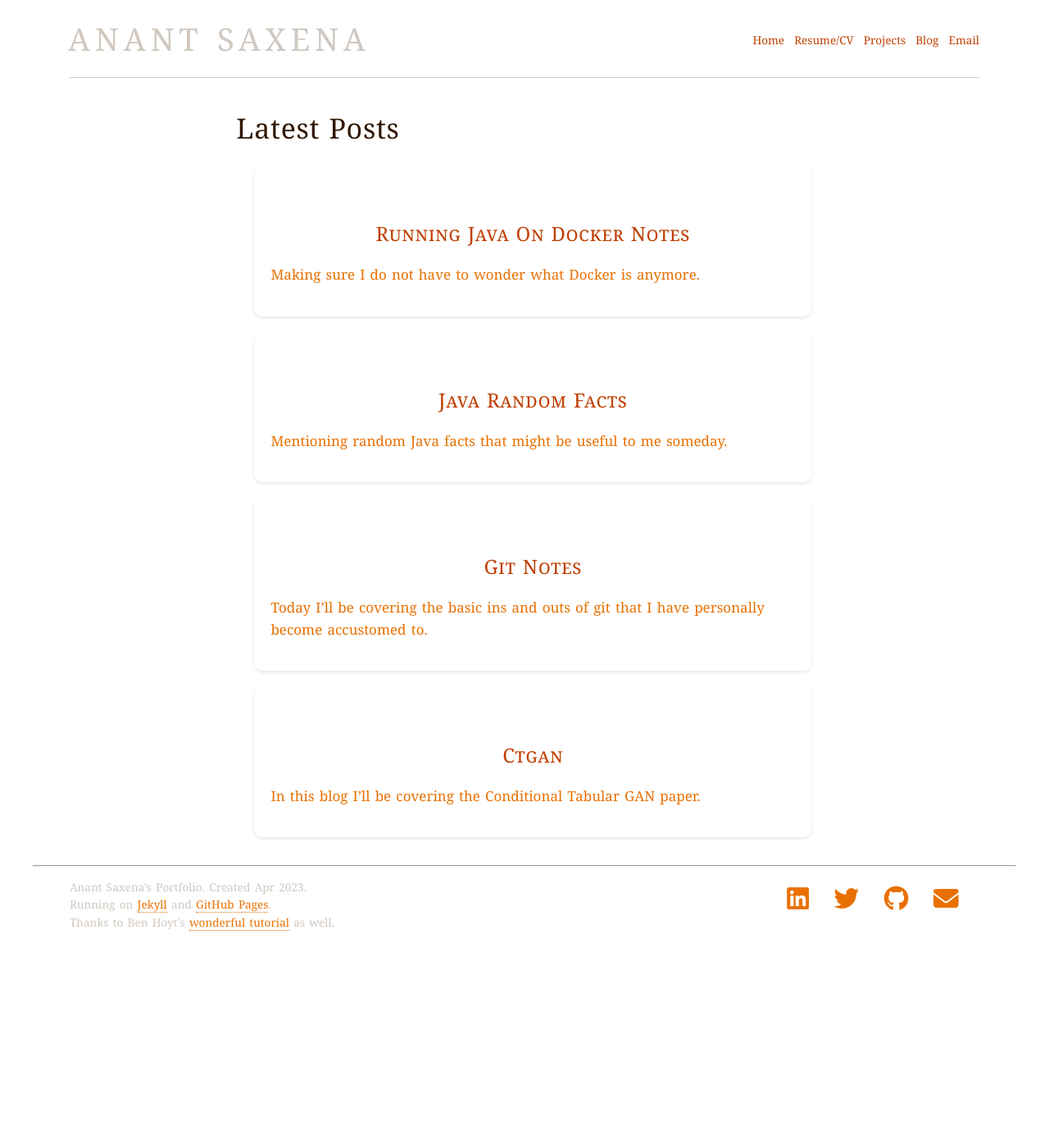
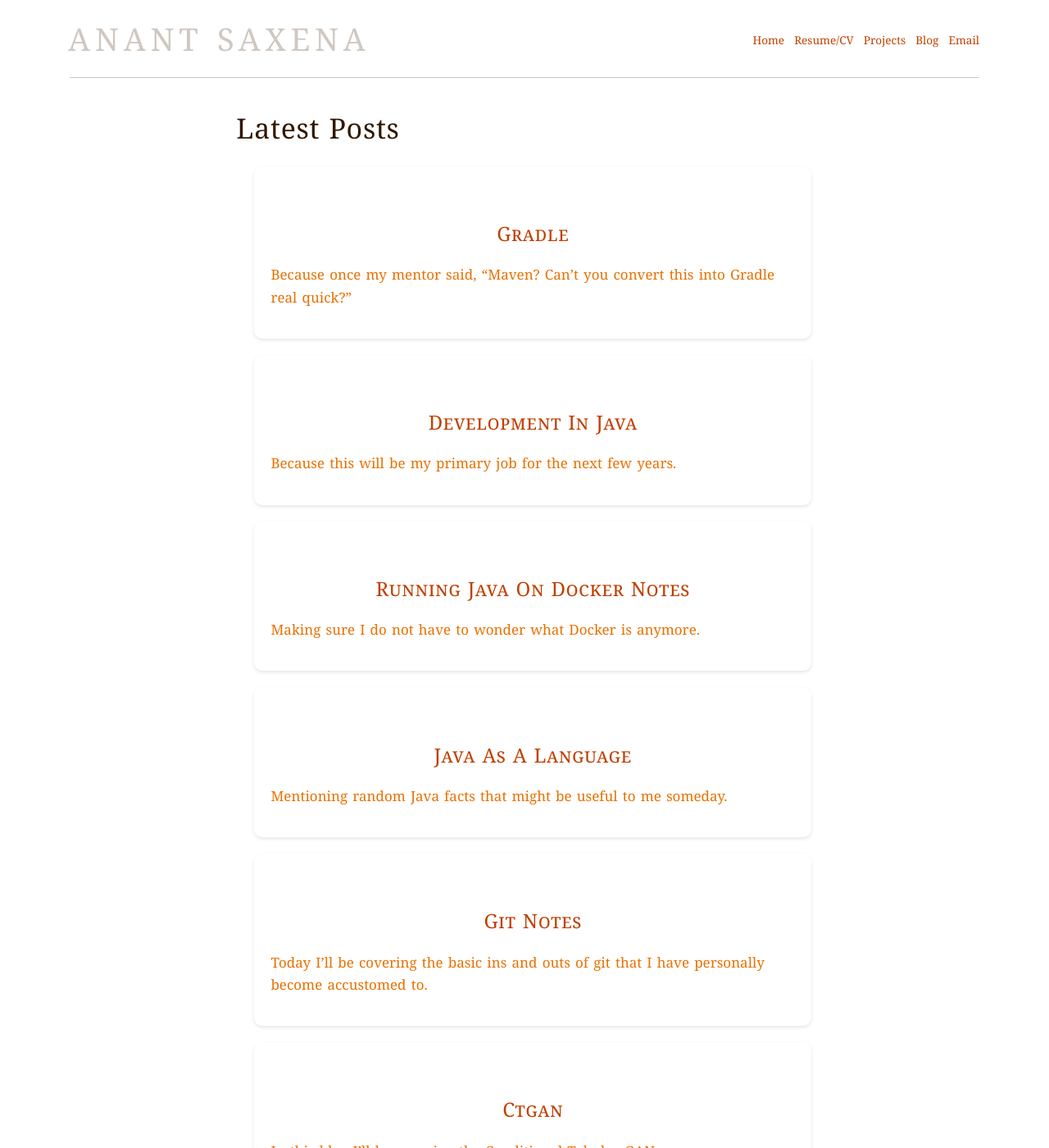
Before and after one commit to loud-mouth/loud-mouth.github.io, a Jekyll site: the page built from blog/index.markdown, in a window 1280 px wide and 1400 px high. Shown: the whole window at 82% size. Built offline with Jekyll 4.4.1, drawn with Linux system fonts in a browser that asks for light colours; nearby versions of some CDN libraries; some of the changed lines change nothing that is shown.

Commit message:
Blog Updates 22/05/23

````diff
--- /dev/null
+++ b/_posts/2023-05-15-Java-As-A-Language.markdown
@@ -0,0 +1,130 @@
+---
+layout: post
+author: Anant
+---
+
+Mentioning random Java facts that might be useful to me someday.
+
+## Primary Focus on my study of Java these next 2 months:
+<ol>
+<li>Learn basic Java functionalities from Head First Java.</li>
+<li>Learn good Java programming practices from Effective java book.</li>
+<li>Learn about the latest version of Java and what are the new things introduced.</li>
+<li>Learn the internal workings of the Java language as a whole, advantages/disadvantages compared to other languages.</li>
+</ol>
+
+### Java primitive types
+For integers : byte(8), short(16). int(32), long(64).
+For floating points : float(32), double(64).
+`char`s are 16 bits (from \u0000 -> \uffff).
+`boolean`s are 1 bit ofcourse.
+
+`String` are immutable and not a primitive data types.
+Default values for everything are 0 except for String which has value `null`.
+
+`0b` starts a binary literal. `0x` starts a hexadecimal literal. Underscores can be added anywhere in numerical literals to make it more readable. (`1_000_000_000`)
+
+### Following are the different types of keywords in java—
+
+Access modifiers − private, protected, public.
+Class, method, variable modifiers− abstract, class, extends, final, implements, interface, native, new, static, strictfp, synchronized, transient, volatile.
+Flow control− break, case, continue, default, do, else, for, if, instanceof, return, switch, while.
+Package control− import, package.
+Primitive types− boolean, byte, char, double, float, int, long, short.
+Error handling− assert, catch, finally, throw, throws, try.
+Enumeration− enum.
+Others− super, this, void.
+Unused− const, goto.
+
+### Java Compiler vs Java Virtual Machine
+The compiler converts the source code into Java Bytecode, it catches a lot of the errors beforehand for example those that violate its strongly typed rule. It however, cannot catch ClassCastExceptions
+
+### Java array declarations
+When declaring
+```
+Dog[] pets = new Dog[7];
+```
+We are actually creating 7 dog object pointers, not the objects themselves. We still need to execute
+```
+Dog[i] = new Dog();
+```
+to complete the creations of 7 dog objects.
+
+### Java passes everything by value. EVERYTHING.
+But for objects (reference types), value means the address value that the pointer stores.
+
+### Random Facts
+<ul>
+    <li>
+        You CANNOT use integers in boolean tests. while (x) where x is an integer is not allowed.
+    </li>
+    <li>
+        Math.random() outputs values in the range [0, 1).
+    </li>
+    <li>
+        & and | operator can be specially used for bit checking. Also, & and | do not cause short circuiting, i.e., not checking both sides of the expression, unlike && and || operators.
+    </li>
+    <li>
+        Say an object of the Animal class refers to an instance of Animal's subclass Dog. If both the classes have the same function defined, say speak(), then in Java the Dog class's speak() method will be called. In C++, by default the animal's speak() will be called, unless that has been declared virtual.
+    </li>
+    <li>
+        The rules of overriding a method state that: The subclass method must use the same parameters and the return type should be same as the original return type or a subclass of the original type since the subclass object returned is guaranteed to have all the data and methods of the original or superclass. The method in the subclass must not be less accessible, a.k.a, private when the original method is public.
+    </li>
+    <li>
+        To declare a class <code>abstract</code> is to tell the compiler that no objects must be instantiated with this class. However, reference types can be made and functions may be written with them to simplify code writing for its subclasses.
+        For example
+        {% include codeblocks.html content="abstract public class Animal{}
+
+public class Cat extends Animal {}
+
+public class Dog extends Animal {}
+
+// this function will work for both Cat and Dog objects
+public String speak(Animal animal)
+    animal.speak();
+}" language="java"%}
+
+    Also, an abstract method has no body. Abstract methods means the class in which they're declared must also be abstract. Therefore, if you try to create a concrete (non-abstract) subclass of an abstract class, you WILL BE FORCED to override the abstract method. Otherwise, there's just no way. Neat-o.
+    </li>
+<li>
+    Default Java annotation <code>@Override</code> can be used when overriding, although it's not mandatory.
+</li>
+<li>
+    All classes that don't explicitly extend a class, implicitly extend the class <code>Object</code>.
+    Objects of class <code>Object</code> are primarily used to write methods that will work on every class and also for thread synchronization.
+</li>
+</ul>
+
+
+### The 2 categories of data-types in Java
+ primitives and objects (also known as reference types). Here are the key differences between them:
+
+Declaration and Initialization:
+
+Primitives: Primitive types are declared and initialized directly. For example, int x = 5; initializes the int primitive variable x with the value 5.
+Objects: Objects are declared using a class or interface name and initialized using the new keyword. For example, String str = new String("Hello"); creates a new String object and assigns it to the str reference variable.
+
+Memory Allocation:
+
+Primitives: Primitives are allocated on the stack memory and directly store the actual value.
+Objects: Objects are allocated on the heap memory, and a reference (address) to the object is stored in the variable. The actual object resides on the heap.
+
+Default Values:
+
+Primitives: Primitives have default values if not explicitly initialized. For example, int defaults to 0, boolean defaults to false, and so on.
+Objects: Object references that are not explicitly initialized will have a default value of null.
+Behavior and Methods:
+
+Primitives: Primitives represent simple values and have no behavior or methods associated with them.
+Objects: Objects have behavior associated with them through methods defined in their class. They can have methods to manipulate the object's data and perform various operations.
+
+Wrapper Classes:
+
+Primitives: Primitives have corresponding wrapper classes (e.g., int has Integer, double has Double) that provide utility methods and allow primitives to be used in object-oriented contexts.
+Objects: Objects can be instantiated from classes and can be directly used in object-oriented contexts.
+
+Equality Comparison:
+
+Primitives: Primitives are compared using the == operator, which compares their values.
+Objects: Objects are compared using the equals() method, which compares their content or reference equality.
+It's important to note that Java 5 introduced the concept of autoboxing and unboxing, which allows automatic conversion between primitives and their corresponding wrapper classes, making the usage more convenient in some cases.
--- a/_posts/2023-05-15-Java-Random-Facts.markdown
+++ /dev/null
@@ -1,53 +0,0 @@
----
-layout: post
-author: Anant
----
-
-Mentioning random Java facts that might be useful to me someday.
-
-## Primary Focus on my study of Java these next 2 months:
-<ol>
-<li>Learn basic Java functionalities from Head First Java.</li>
-<li>Learn good Java programming practices from Effective java book.</li>
-<li>Learn about the latest version of Java and what are the new things introduced.</li>
-<li>Learn the internal workings of the Java language as a whole, advantages/disadvantages compared to other languages.</li>
-</ol>
-
-### Java primitive types
-For integers : byte(8), short(16). int(32), long(64).
-For floating points : float(32), double(64).
-`char`s are 16 bits (from \u0000 -> \uffff).
-`boolean`s are 1 bit ofcourse.
-
-`String` are immutable and not a primitive data types.
-Default values for everything are 0 except for String which has value `null`.
-
-`0b` starts a binary literal. `0x` starts a hexadecimal literal. Underscores can be added anywhere in numerical literals to make it more readable. (`1_000_000_000`)
-
-### Following are the different types of keywords in java—
-
-Access modifiers − private, protected, public.
-Class, method, variable modifiers− abstract, class, extends, final, implements, interface, native, new, static, strictfp, synchronized, transient, volatile.
-Flow control− break, case, continue, default, do, else, for, if, instanceof, return, switch, while.
-Package control− import, package.
-Primitive types− boolean, byte, char, double, float, int, long, short.
-Error handling− assert, catch, finally, throw, throws, try.
-Enumeration− enum.
-Others− super, this, void.
-Unused− const, goto.
-
-### Java Compiler vs Java Virtual Machine
-The compiler converts the source code into Java Bytecode, it catches a lot of the errors beforehand for example those that violate its strongly typed rule. It however, cannot catch ClassCastExceptions
-
-### Random Facts
-<ul>
-    <li>
-        You CANNOT use integers in boolean tests. while (x) where x is an integer is not allowed.
-    </li>
-    <li>
-        Math.random() outputs values in the range [0, 1).
-    </li>
-    <li>
-        Say an object of the Animal class refers to an instance of Animal's subclass Dog. If both the classes have the same function defined, say speak(), then in Java the Dog class's speak() method will be called. In C++, by default
-    </li>
-</ul>
--- a/_posts/2023-05-16-Running-Java-on-Docker-Notes.markdown
+++ b/_posts/2023-05-16-Running-Java-on-Docker-Notes.markdown
@@ -133,7 +133,3 @@ If you are only using a few dependencies, then using Guavas may be the better op
 Technically, no, what we can do instead is to keep a simple image and load up a volume into whatever container and execute commands on it by accessing its terminal.
 
 So far I have not properly tried this approach because the base image I have been loading (gradle:7.2.0-jdk17) requires that a gradle project must be loaded in through Dockerfile, so before container creation. I cannot do that because my code is going to be mounted as a volume during container creation.
-
-
-## Intellij IDEA Things
-In Intellij IDEA the run configurations menu for gradle projects has a field for specifying the command that will be run.
--- /dev/null
+++ b/_posts/2023-05-21-Development-in-Java.markdown
@@ -0,0 +1,27 @@
+---
+layout: post
+author: Anant
+---
+
+Because this will be my primary job for the next few years.
+
+### Modules, Libraries, Facets and Artefacts -- SO many terms.
+Java Modules, Libraries, Facets, and Artifacts serve different purposes in the Java development ecosystem. Here's an explanation of each term:
+
+Java Modules: Java modules are a feature introduced in Java 9 as part of the Java Platform Module System (JPMS). Modules allow you to define explicit dependencies between different parts of your Java application and enforce encapsulation boundaries. They provide a way to organize and structure your codebase, improve modularity, and manage dependencies at a finer granularity than traditional JAR-based dependencies.
+
+Libraries: Libraries, in the context of Java, are collections of pre-compiled code modules that provide reusable functionality to Java applications. They contain pre-written code and resources that developers can utilize to perform specific tasks or implement certain features in their Java programs. Libraries are typically distributed as JAR (Java Archive) files and can be included in Java projects to access their functionality.
+
+Facets: Facets, specifically in the context of IntelliJ IDEA (an integrated development environment), represent different aspects or capabilities of a project. Facets allow you to add specific frameworks, technologies, or features to your project, enabling IDE support, code assistance, and integration for those specific aspects. For example, you might add a web facet to enable web development support or a JPA facet for Java Persistence API integration. Facets provide a way to customize the development environment based on the requirements of your project.
+
+Artifacts: Artifacts are the output of the build process in a Java project. They represent the compiled and packaged form of your project, ready for deployment or distribution. Artifacts can take different forms, such as JAR files, WAR files (for web applications), or EAR files (for enterprise applications). They contain the compiled Java bytecode, resources, and other necessary files to run the application.
+
+These concepts are not specific to Gradle or any specific build tool.
+
+### The dependencies you include can be both pre-compiled or not compiled
+You can include both types in your project by opening Project Structure in Intellij (`Cmd + ↓`) and going to Modules and then Dependencies and adding there.
+
+## Intellij IDEA Things
+In Intellij IDEA the run configurations menu for gradle projects has a field for specifying the command that will be run.
+
+### Why 'Invalidate Caches' is indespensible
--- /dev/null
+++ b/_posts/2023-05-21-Gradle.markdown
@@ -0,0 +1,137 @@
+---
+layout: post
+author: Anant
+---
+Because once my mentor said, "Maven? Can't you convert this into Gradle real quick?"
+
+### The file structure of a Gradle project
+`build.gradle`: This file is the heart of a Gradle project. It defines the project configuration, dependencies, and build tasks using the Groovy or Kotlin DSL (Domain-Specific Language). It specifies the plugins to apply, repositories for dependency resolution, task definitions, and various project settings.
+
+`settings.gradle`: This file configures the Gradle settings for the project. It specifies the project's name, included modules, and other global settings. If you have a multi-module project, this file is used to define the project structure and modules.
+
+`gradle`: This directory contains the Gradle Wrapper files. The Gradle Wrapper allows developers to use a specific version of Gradle without having to install it globally. It includes files such as gradlew (Unix) and gradlew.bat (Windows), along with a gradle/wrapper directory containing the wrapper JAR file and properties.
+
+`src`: This directory is the root directory for source code and resources.
+
+`src/main`: This directory contains the main source code and resources of your project.
+
+`src/main/java`: This directory is for placing your Java source code.
+`src/main/resources`: This directory is for placing non-Java resources (e.g., configuration files, property files, XML files) that are required for your application.
+
+`src/test`: This directory contains the test source code and resources for your project.
+`src/test/java`: This directory is for placing your test source code.
+`src/test/resources`: This directory is for placing test-specific resources.
+
+`build`: This directory is created by Gradle during the build process. It contains the output files generated by the build, such as compiled classes, JAR files, and other build artifacts. It also includes intermediate build files and directories used by Gradle during the build process.
+
+`gradle.properties`: This file allows you to configure various project-specific properties that can be used in the build.gradle file or other Gradle scripts. For example, you can define custom properties, specify system properties, or configure build-related settings.
+
+`gradlew` and `gradlew.bat`: These are script files for running Gradle tasks using the Gradle Wrapper. They allow you to execute Gradle commands without requiring a globally installed Gradle distribution.
+
+
+### The `build.gradle` file, and its many tantrums
+Typically, each module inside a project has its own `build.gradle` file.
+ <!--TODO: write from gradle docs -->
+
+### Depedencies, Plugins and What Else
+In Gradle, dependencies and plugins serve different purposes:
+
+Dependencies: Dependencies are external libraries or modules that your project relies on to compile, run, or test your code. They provide additional functionality or resources that your project needs. Dependencies are declared in the dependencies block of your Gradle build script (build.gradle or build.gradle.kts), specifying the libraries and their versions that your project requires. Gradle fetches these dependencies from repositories and makes them available for your project to use. Dependencies can be categorized into compile-time dependencies, runtime dependencies, and test dependencies.
+
+Plugins: Plugins in Gradle are used to extend the build process and provide additional functionality to your project. They allow you to perform various tasks such as code compilation, test execution, deployment, static analysis, and more. Plugins can define new tasks, configurations, and conventions specific to a certain functionality or domain. Gradle provides a rich ecosystem of plugins that can be applied to your project. Plugins are declared in the plugins block of your Gradle build script, and they can be either built-in plugins that come with Gradle or custom plugins defined by you or others.
+
+In summary, dependencies are used to declare external libraries or modules that your project depends on, while plugins are used to extend the build process and provide additional functionality to your Gradle project. Dependencies are declared in the dependencies block, and plugins are declared in the plugins block of your Gradle build script.
+
+### Project Lombok Integration with Gradle
+Yes, for Lombok, there is both a plugin and a dependency involved in its configuration.
+
+Lombok Plugin: The Lombok plugin is applied to your Gradle project to enable Lombok's annotation processing. The plugin provides tasks and configurations that integrate with Gradle's build process. It handles the generation of boilerplate code based on Lombok annotations, such as getters, setters, constructors, and more. The Lombok plugin is applied in the plugins block of your Gradle build script, typically with the id of "io.freefair.lombok".
+
+Lombok Dependency: The Lombok dependency is required to compile and run your code that uses Lombok annotations. It provides the Lombok library containing the necessary classes and utilities for the annotations to work correctly. The Lombok dependency is declared in the dependencies block of your Gradle build script, typically with the implementation or compileOnly configuration and the appropriate version.
+
+Here's an example of how the Lombok plugin and dependency can be configured in a Gradle build script:
+
+groovy
+Copy code
+
+{% include codeblocks.html content="plugins {
+    id 'java'
+    id 'io.freefair.lombok' version 'x.y.z'  // Apply the Lombok plugin
+}
+
+dependencies {
+    implementation 'org.projectlombok:lombok:x.y.z'  // Declare the Lombok dependency
+}
+
+// Other configurations and tasks..." language="groovy" %}
+
+Make sure to replace 'x.y.z' with the appropriate version number of Lombok you want to use.
+
+And no, you cannot use only the Lombok plugin without the Lombok dependency. The Lombok plugin is responsible for enabling Lombok's annotation processing during the build process, but the Lombok library (dependency) is required to provide the actual implementation of Lombok's features.
+
+The Lombok plugin integrates with the Java compiler to perform annotation processing and generate the necessary code based on Lombok annotations. However, without the Lombok library on the classpath, the generated code will not have the corresponding classes and utilities provided by Lombok, and you will encounter compilation errors when using Lombok annotations in your code.
+
+Therefore, it is necessary to include both the Lombok plugin and the Lombok dependency in your Gradle configuration to successfully utilize Lombok's features. Install the Lombok extension from the IDEA Intellij Plugins Marketplace into your IDE as well.
+
+### Spotless - Prettier for Java Integration with Gradle
+
+To include Spotless in our gradle project:
+
+{% include codeblocks.html content="plugins {
+    // other dependencies
+    id 'com.diffplug.spotless' version '6.18.0'
+}
+
+dependencies {
+    // other dependencies
+    implementation 'com.diffplug.spotless:spotless-plugin-gradle:6.18.0'
+}" language="groovy" %}
+
+For some reason, the task (`./gradlew spotlessApply`) wasn't getting executed (in fact even the dependency itself wasn't downloaded until I ran the task from dedicated tasks window `Cmd + Enter` from terminal after typing the command out. After that I can run it from anywhere.)
+
+The following properties were set for formatter in the `build.gradle` file.
+
+{% include codeblocks.html content="spotless {
+    java {
+        target fileTree('.') {
+            include '**/*.java'
+            exclude '**/build/**', '**/build-*/**'
+        }
+        toggleOffOn()
+        googleJavaFormat()
+        removeUnusedImports()
+        trimTrailingWhitespace()
+        endWithNewline()
+    }
+    groovyGradle {
+        target fileTree('.') {
+            include '**/*.gradle'
+            exclude '**/build/**', '**/build-*/**'
+        }
+        greclipse()
+        indentWithSpaces(7)
+        trimTrailingWhitespace()
+        endWithNewline()
+    }
+    format 'xml', {
+        target fileTree('.') {
+            include '**/*.xml'
+            exclude '**/build/**', '**/build-*/**'
+        }
+        eclipseWtp('xml')
+        trimTrailingWhitespace()
+        indentWithSpaces(2)
+        endWithNewline()
+    }
+    format 'misc', {
+        target fileTree('.') {
+            include '**/*.md', '**/.gitignore'
+            exclude '**/build/**', '**/build-*/**'
+        }
+        trimTrailingWhitespace()
+        indentWithSpaces(2)
+        endWithNewline()
+    }
+}" language="groovy" %}
+
+Some sources mention to put the config in a separate `spotless.build` file but for me it was not working.
````
